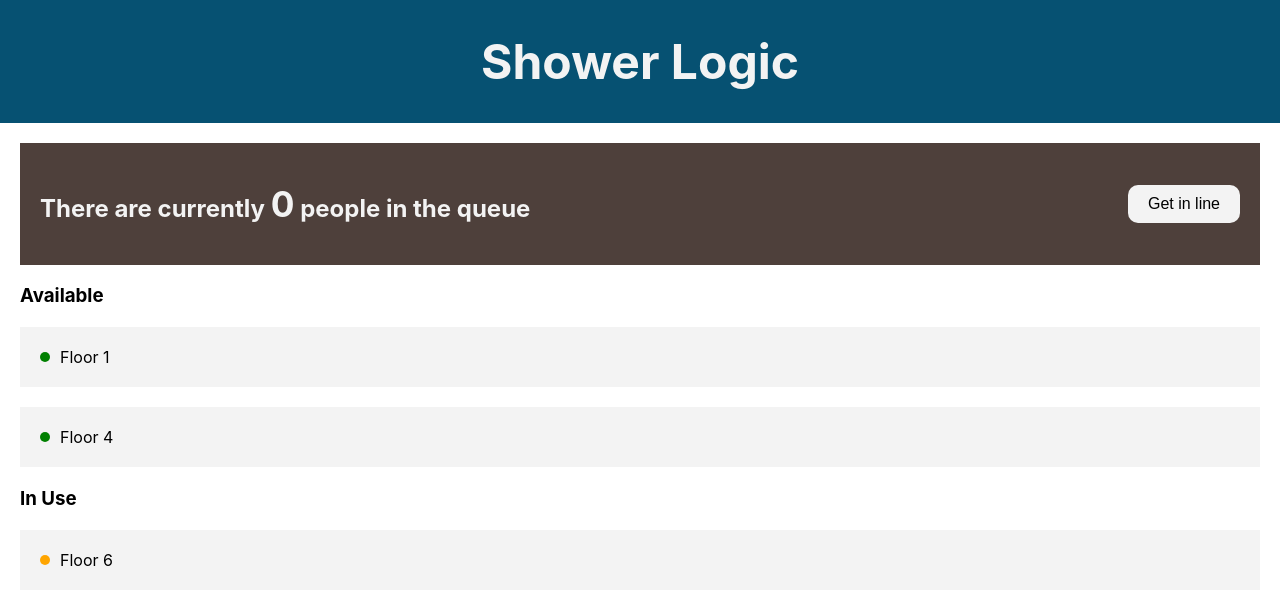
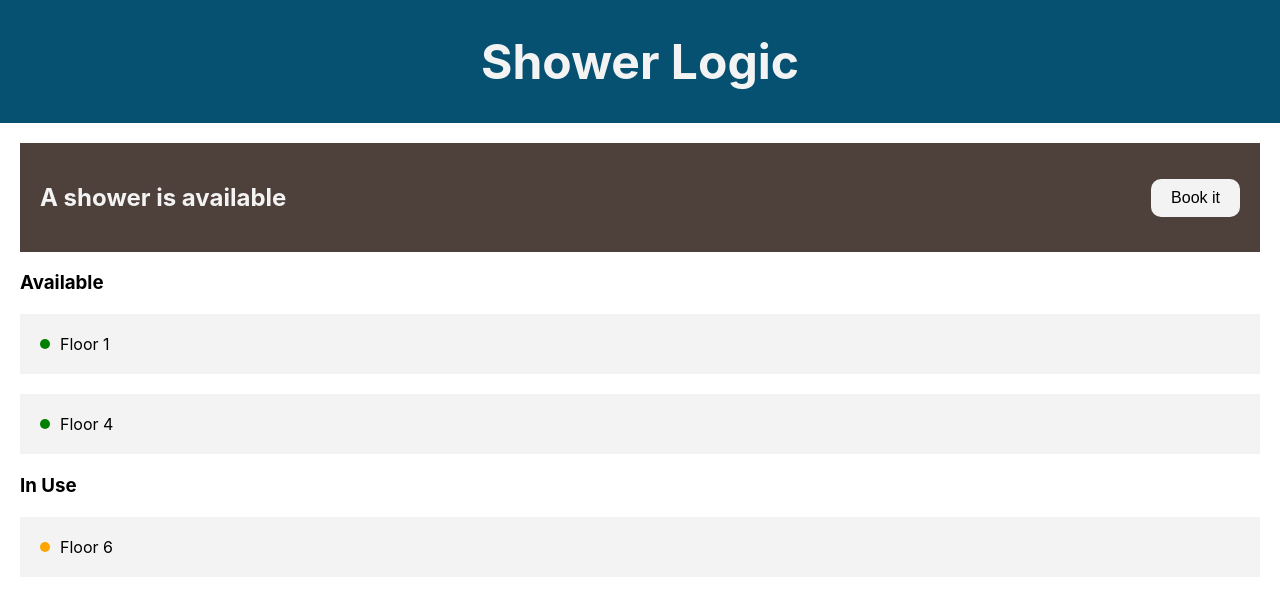
Before and after one commit to samburnstone/Shower-Logic, a React (Create React App) app: page / in a window 1280 px wide. Shown: the top 604 px of the page. Built offline with nearby package versions, Linux system fonts and the light colour scheme.

Commit message:
Add separate banners for when showers are/are not available

```diff
--- a/src/components/App/theme.ts
+++ b/src/components/App/theme.ts
@@ -1,5 +1,6 @@
 export default {
   brown: '#4E403B',
   blue: '#065172',
+  green: '#B7C014',
   white: '#F3F3F3'
 };
--- /dev/null
+++ b/src/components/Button/Button.tsx
@@ -0,0 +1,16 @@
+import styled from 'styled-components';
+import media from 'utils/media';
+
+export default styled.button`
+  padding: 10px 20px;
+  border-radius: 10px;
+  border: none;
+  background: ${props => props.theme.white}
+  font-size: 1rem;
+  align-self: center;
+  cursor: pointer;
+  align-self: center;
+  ${media.small} {
+    flex-direction: column;
+  }
+`
--- /dev/null
+++ b/src/components/Button/index.ts
@@ -0,0 +1,3 @@
+import Button from './Button';
+
+export default Button;
--- /dev/null
+++ b/src/components/Queue/NoShowersAvailable.tsx
@@ -0,0 +1,24 @@
+import React from 'react';
+import { useSelector } from 'react-redux';
+import styled from 'styled-components';
+import Button from 'components/Button';
+import { selectors as queueSelectors } from 'store/modules/queue';
+
+const LargeText = styled.span`
+  font-size: 2.2rem;
+`
+
+export default () => (
+  <>
+    <h3>
+      It's a bit busy...
+      There are currently
+        {' '}
+      <LargeText>
+        {useSelector(queueSelectors.getQueueCount)}
+      </LargeText>
+      {' '}
+      people in the queue</h3>
+    <Button>Get in line</Button>
+  </>
+);
--- a/src/components/Queue/Queue.tsx
+++ b/src/components/Queue/Queue.tsx
@@ -1,8 +1,10 @@
 import React from 'react';
 import { useSelector } from 'react-redux';
 import styled from 'styled-components';
-import { selectors as queueSelectors } from 'store/modules/queue'
+import { selectors as showerSelectors } from 'store/modules/showers';
 import media from 'utils/media';
+import NoShowersAvailable from './NoShowersAvailable';
+import ShowerAvailable from './ShowerAvailable';
 
 const StyledDiv = styled.div`
   background: ${props => props.theme.brown};
@@ -16,34 +18,11 @@ const StyledDiv = styled.div`
   }
 `
 
-const LargeText = styled.span`
-  font-size: 2.2rem;
-`
-
-const StyledButton = styled.button`
-  padding: 10px 20px;
-  border-radius: 10px;
-  border: none;
-  background: ${props => props.theme.white}
-  font-size: 1rem;
-  align-self: center;
-  cursor: pointer;
-  align-self: center;
-  ${media.small} {
-    flex-direction: column;
-  }
-`
-
-export default () => (
-  <StyledDiv>
-    <h2>
-      There are currently
-      {' '}
-      <LargeText>
-        {useSelector(queueSelectors.getQueueCount)}
-      </LargeText>
-      {' '}
-      people in the queue</h2>
-    <StyledButton>Get in line</StyledButton>
-  </StyledDiv>
-);
+export default () => {
+  const isShowerAvailable = useSelector(showerSelectors.getIsShowerAvailable);
+  return (
+    <StyledDiv>
+      {isShowerAvailable ? <ShowerAvailable /> : <NoShowersAvailable />}
+    </StyledDiv>
+  );
+}
--- /dev/null
+++ b/src/components/Queue/ShowerAvailable.tsx
@@ -0,0 +1,9 @@
+import React from 'react';
+import Button from 'components/Button';
+
+export default () => (
+  <>
+    <h2>A shower is available</h2>
+    <Button>Book it</Button>
+  </>
+);
--- a/src/store/modules/queue/reducer.ts
+++ b/src/store/modules/queue/reducer.ts
@@ -1,8 +1,6 @@
 import * as types from './types';
 
-const initialState: types.QueueState = {
-  count: 0
-};
+const initialState: types.QueueState = 0;
 
 export default (state = initialState, action: types.ActionTypes) => {
   switch (action.type) {
--- a/src/store/modules/queue/selectors.ts
+++ b/src/store/modules/queue/selectors.ts
@@ -2,4 +2,4 @@ import { RootState } from 'store/types';
 
 const getQueueState = (state: RootState) => state.queue;
 
-export const getQueueCount = (state: RootState) => getQueueState(state).count;
+export const getQueueCount = (state: RootState) => getQueueState(state);
--- a/src/store/modules/queue/types.ts
+++ b/src/store/modules/queue/types.ts
@@ -10,8 +10,6 @@ export type ReceivedQueueCountUpdateAction = {
   payload: number
 };
 
-export type QueueState = {
-  count: number
-};
+export type QueueState = number;
 
 export type ActionTypes = SubscribeToQueueCountUpdatesAction | ReceivedQueueCountUpdateAction;
--- a/src/store/modules/showers/selectors.ts
+++ b/src/store/modules/showers/selectors.ts
@@ -23,3 +23,8 @@ export const getShowersByStatus = createSelector(
     }), initial);
   }
 );
+
+export const getIsShowerAvailable = createSelector(
+  [getShowersByStatus],
+  ({ available }) => available.length !== 0
+);
```
Also changed, not shown: 1 other file (tests, documents, lock files or other folders).
